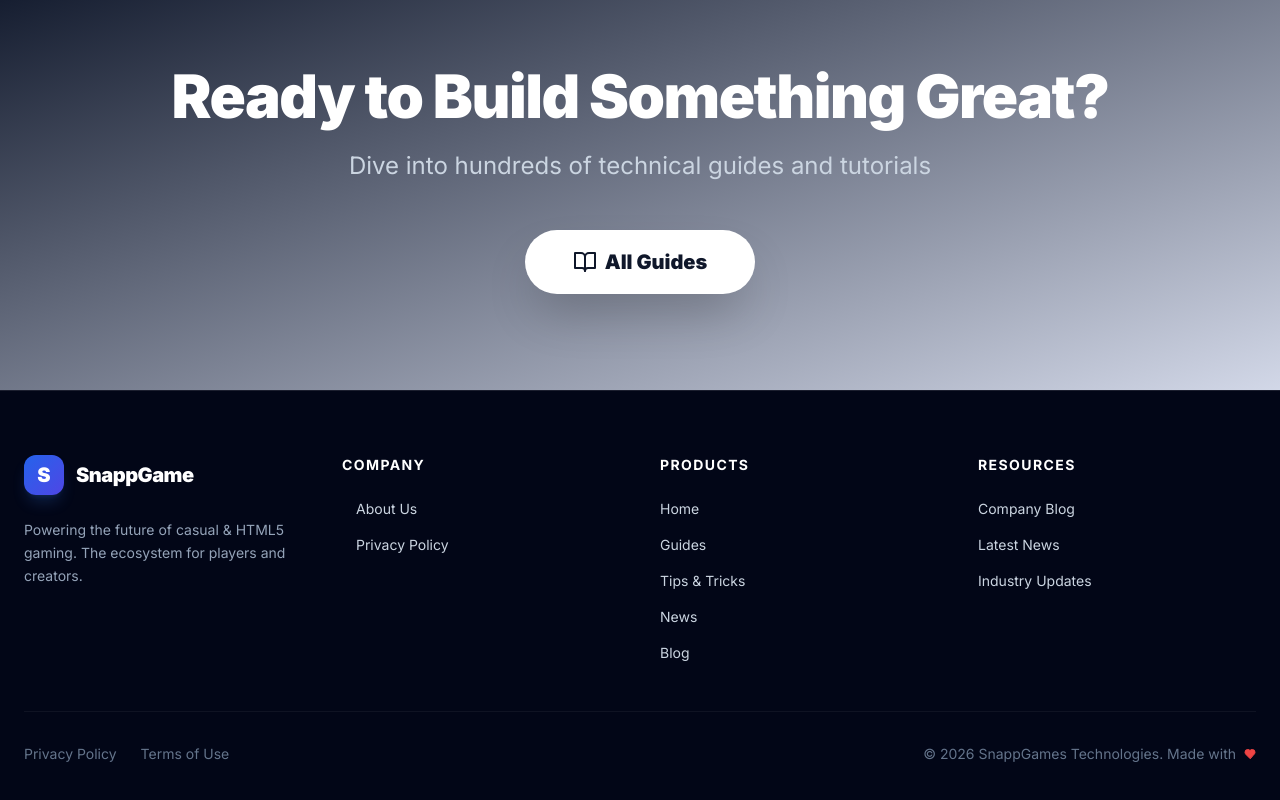
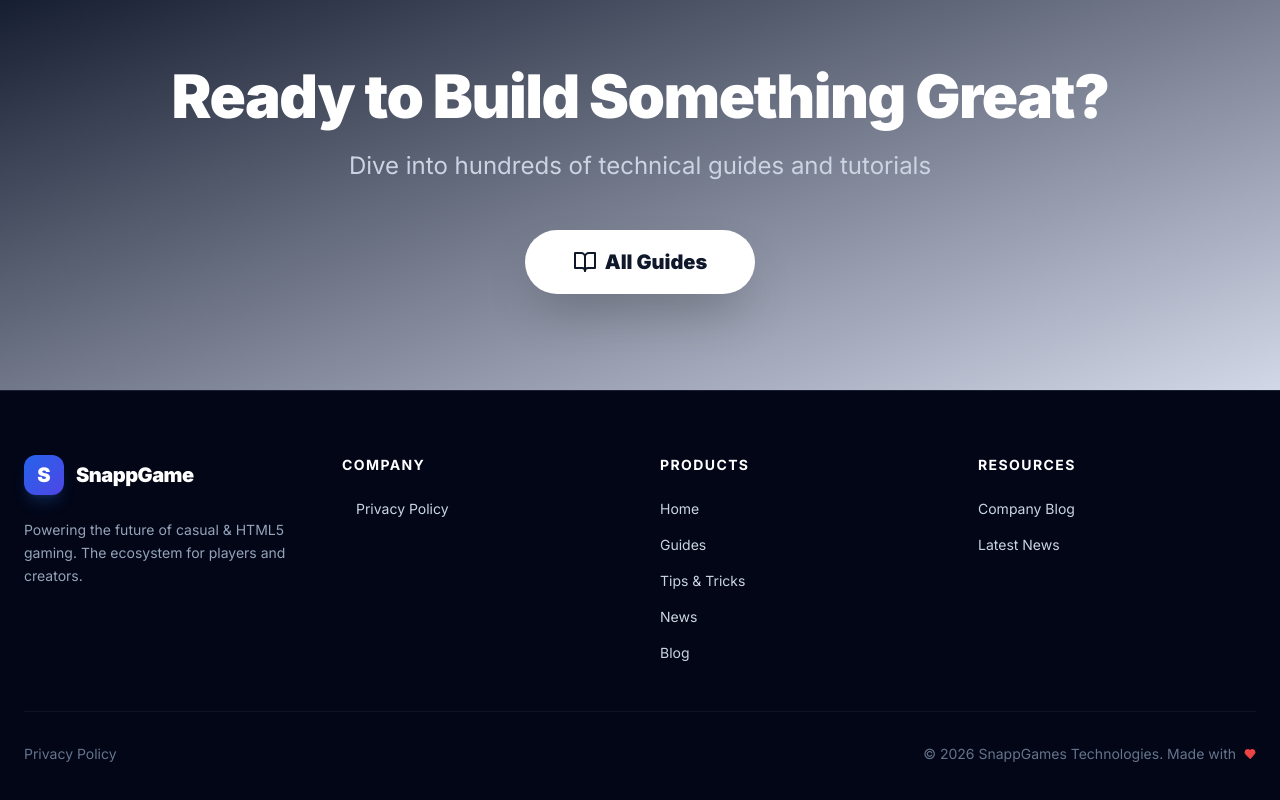
Before and after one commit to Ebook1564/portolio-updated, a Next.js app: page / in a window 1280 px wide. Shown: the part 3480-4280 px from the top of the page. Built offline with nearby package versions, Linux system fonts and the light colour scheme.

Commit message:
updated credentials and removed redundant pages

```diff
--- a/app/privacy/page.tsx
+++ b/app/privacy/page.tsx
@@ -65,7 +65,7 @@ export default function PrivacyPage() {
                                 If you have any questions about this privacy policy or our privacy practices, please contact us at:
                             </p>
                             <div className="mt-4 p-4 bg-white/5 rounded-xl border border-white/10 inline-block">
-                                <p className="font-mono text-blue-300">privacy@snappgame.com</p>
+                                <p className="font-mono text-blue-300">saxena.aman5@gmail.com</p>
                             </div>
                         </section>
                     </div>
--- a/components/Footer.tsx
+++ b/components/Footer.tsx
@@ -27,12 +27,7 @@ export function Footer() {
           <div>
             <h4 className="text-white font-bold mb-6 text-sm uppercase tracking-widest text-[#60A5FA]">Company</h4>
             <ul className="space-y-4 text-sm">
-              <li>
-                <Link href="/about" className="hover:text-white transition-colors flex items-center gap-2 group">
-                  <span className="w-1.5 h-1.5 rounded-full bg-blue-500 opacity-0 group-hover:opacity-100 transition-opacity"></span>
-                  About Us
-                </Link>
-              </li>
+
               <li>
                 <Link href="/privacy" className="hover:text-white transition-colors flex items-center gap-2 group">
                   <span className="w-1.5 h-1.5 rounded-full bg-blue-500 opacity-0 group-hover:opacity-100 transition-opacity"></span>
@@ -84,15 +79,11 @@ export function Footer() {
                 </Link>
               </li>
               <li>
-                <Link href="/blog" className="hover:text-white transition-colors hover:translate-x-1 block transition-transform">
+                <Link href="/news" className="hover:text-white transition-colors hover:translate-x-1 block transition-transform">
                   Latest News
                 </Link>
               </li>
-              <li>
-                <Link href="/blog" className="hover:text-white transition-colors hover:translate-x-1 block transition-transform">
-                  Industry Updates
-                </Link>
-              </li>
+
             </ul>
           </div>
 
@@ -106,9 +97,7 @@ export function Footer() {
               <Link href="/privacy" className="hover:text-white transition-colors">
                 Privacy Policy
               </Link>
-              <Link href="/terms" className="hover:text-white transition-colors">
-                Terms of Use
-              </Link>
+
             </div>
             <p className="text-center md:text-right flex items-center gap-2">
               © 2026 SnappGames Technologies. Made with <Heart className="w-3 h-3 text-red-500 fill-current" />
```
